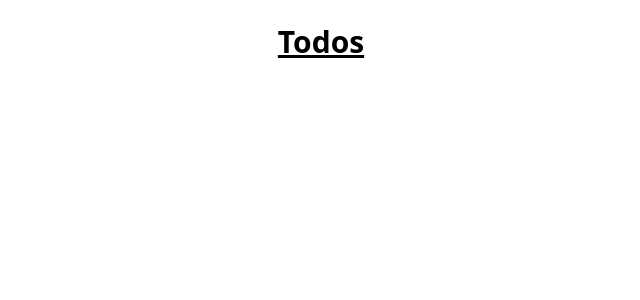
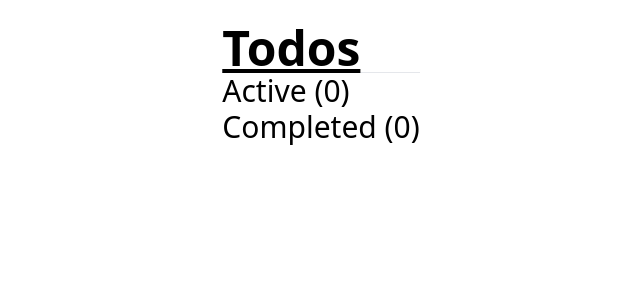
Before and after one commit to jimmywalsh/vue-todo-app, a Vue app: page / in a window 1280 px wide. Shown: the top 300 px of the page, without its empty margins (319-959 px from the left). Built offline with nearby package versions, Linux system fonts and the light colour scheme.

Commit message:
Separate todos by active & completed

```diff
--- a/src/components/TodoList.vue
+++ b/src/components/TodoList.vue
@@ -3,9 +3,18 @@ import useTodosStore from '@/stores/todosStore';
 
 const todosStore = useTodosStore()
 
-console.log('todosStore instantiated:', todosStore)
+const { activeCount, completedCount } = todosStore
 </script>
 
 <template>
-  <h1 class="text-3xl font-bold underline">Todos</h1>
+  <div class="columns-1">
+  <h1 class="text-5xl font-bold underline">Todos</h1>
+  <hr />
+  <section>
+    <h2 class="text-3xl font-semi-bold">Active ({{ activeCount }})</h2>
+  </section>
+  <section>
+    <h2 class="text-3xl font-semi-bold">Completed ({{  completedCount }})</h2>
+  </section>
+  </div>
 </template>
--- a/src/stores/todosStore.ts
+++ b/src/stores/todosStore.ts
@@ -2,7 +2,8 @@ import { TodoList } from '@/types'
 import { defineStore } from 'pinia'
 
 const initialState = {
-  count: 0,
+  completedCount: 0,
+  activeCount: 0,
   items: []
 }
 const useTodosStore = defineStore('todos', {
--- a/src/types/index.ts
+++ b/src/types/index.ts
@@ -6,6 +6,7 @@ export interface TodoItem {
 }
 
 export type TodoList = {
-  count:number,
+  completedCount:number,
+  activeCount:number,
   items: TodoItem[]
 }
```
